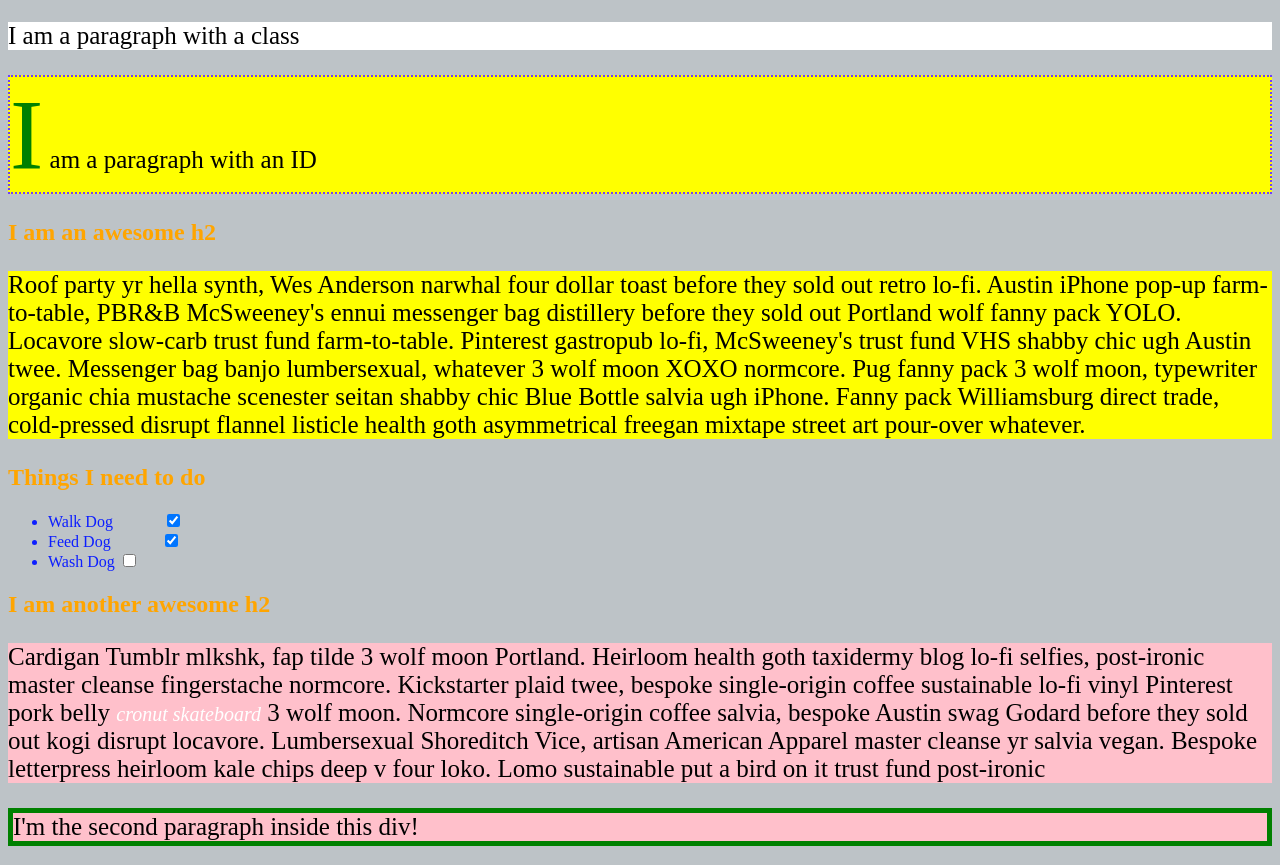
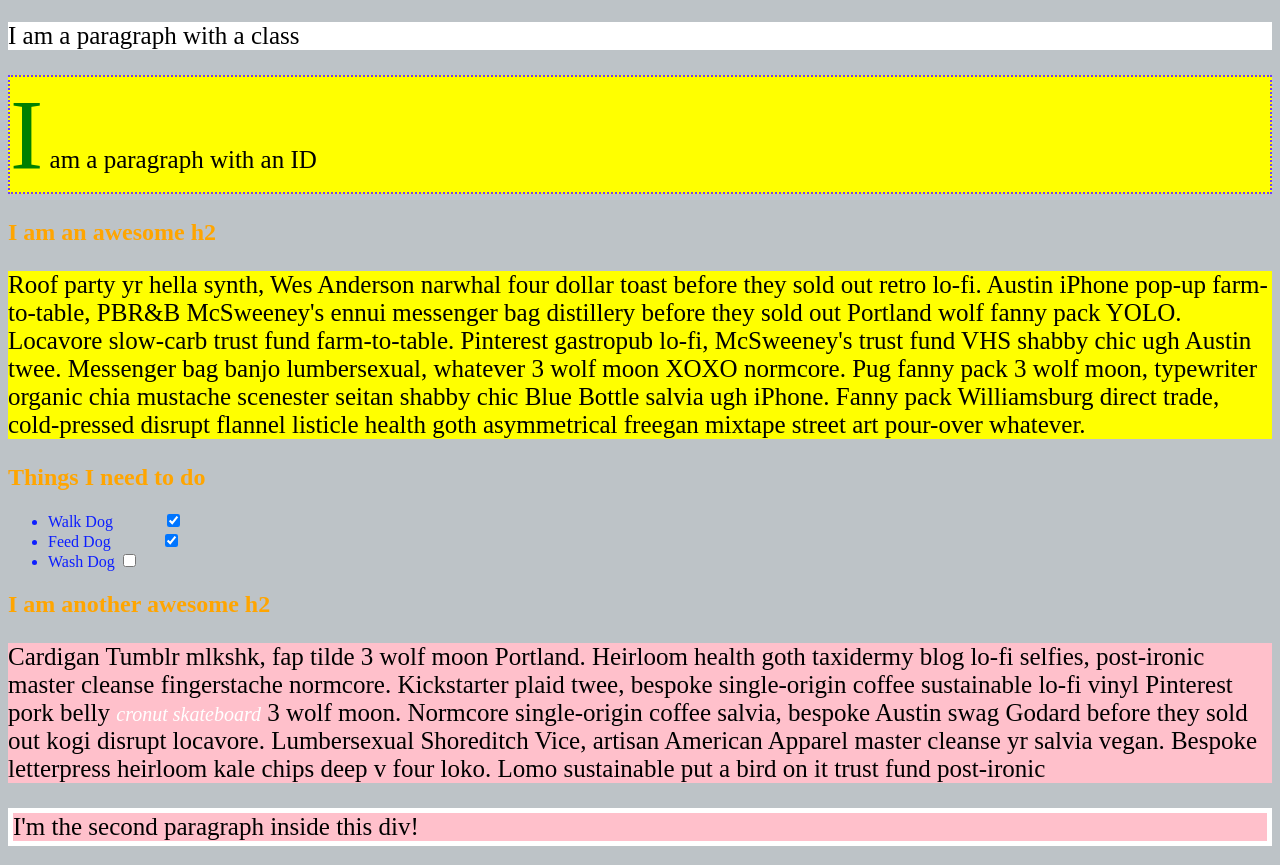
Before and after one commit to XT42/TheWebDeveloperBootcamp, a plain HTML site: page 05_css_introduction/09_Selector_Exercise_Starter/selectorsExercise.html in a window 1280 px wide. Shown: the part 87-952 px from the top of the page. Drawn offline with Linux system fonts and the light colour scheme.

Commit message:
more css

```diff
--- a/05_css_introduction/09_Selector_Exercise_Starter/selectors.css
+++ b/05_css_introduction/09_Selector_Exercise_Starter/selectors.css
@@ -58,7 +58,7 @@ div:nth-of-type(3) p {
 
 /* Give the 2nd <p> inside the 3rd <div> a 5px white border*/
 div:nth-of-type(3) p:nth-of-type(2) {
-    border: green solid 5px;
+    border: white solid 5px;
 }
 
 
```
